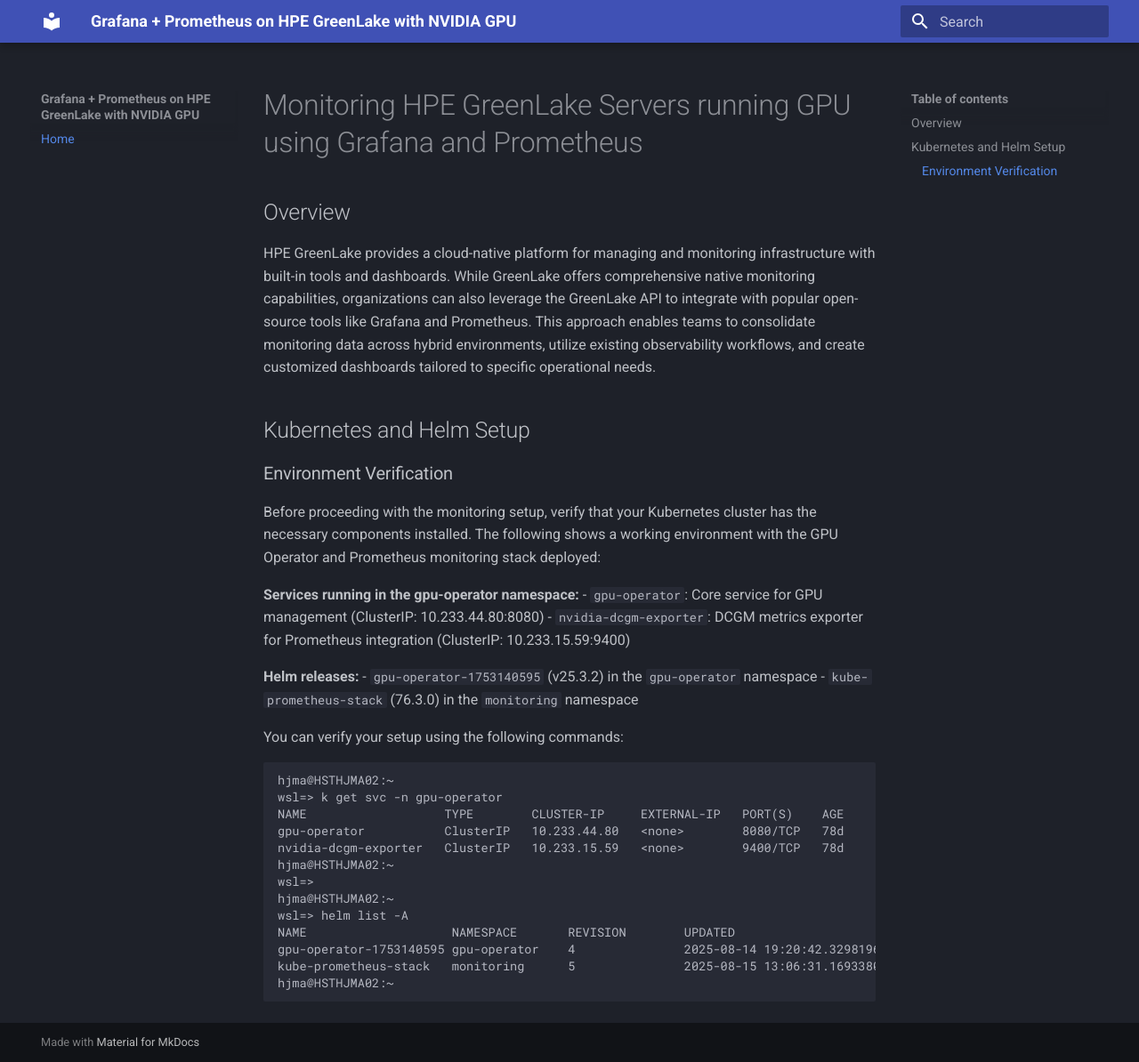
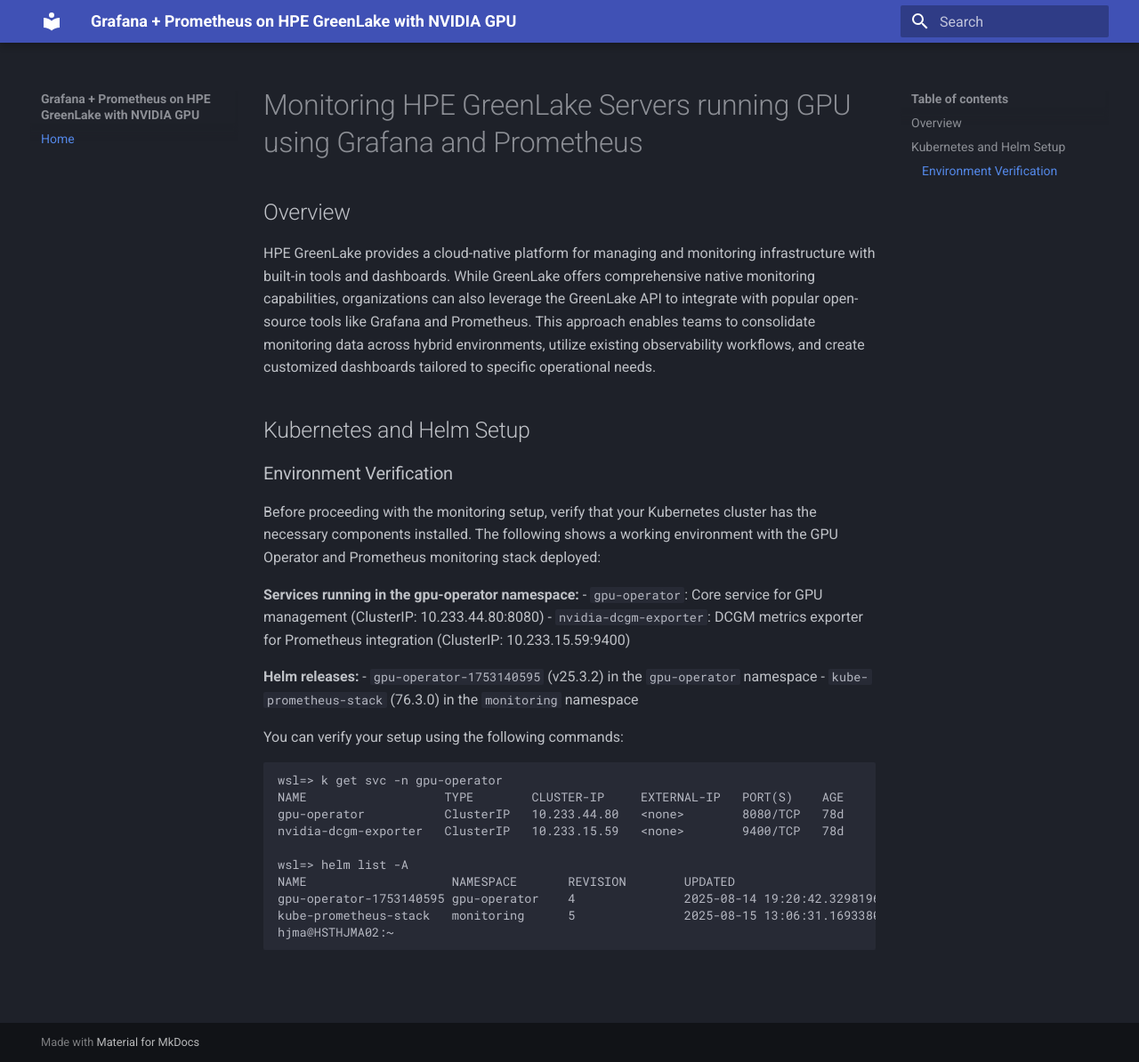
Before and after one commit to hjma29/grafana-prometheus-hpe-greenlake-com-nvidia, an MkDocs documentation site: the page built from docs/whitepaper.md, in a window 1280 px wide and 1194 px high. Shown: the whole window at 89% size. Built offline with MkDocs 1.6.1 and Material for MkDocs 9.7.7, drawn with Linux system fonts in a browser that asks for light colours.

Commit message:
[skip ci] 251009-10:06 on mini4

````diff
--- a/docs/whitepaper.md
+++ b/docs/whitepaper.md
@@ -21,14 +21,11 @@ Before proceeding with the monitoring setup, verify that your Kubernetes cluster
 You can verify your setup using the following commands:
 
 ```
-hjma@HSTHJMA02:~
 wsl=> k get svc -n gpu-operator
 NAME                   TYPE        CLUSTER-IP     EXTERNAL-IP   PORT(S)    AGE
 gpu-operator           ClusterIP   10.233.44.80   <none>        8080/TCP   78d
 nvidia-dcgm-exporter   ClusterIP   10.233.15.59   <none>        9400/TCP   78d
-hjma@HSTHJMA02:~
-wsl=>
-hjma@HSTHJMA02:~
+
 wsl=> helm list -A
 NAME                    NAMESPACE       REVISION        UPDATED                                 STATUS          CHART                           APP VERSION
 gpu-operator-1753140595 gpu-operator    4               2025-08-14 19:20:42.329819669 -0700 MST deployed        gpu-operator-v25.3.2            v25.3.2
````
